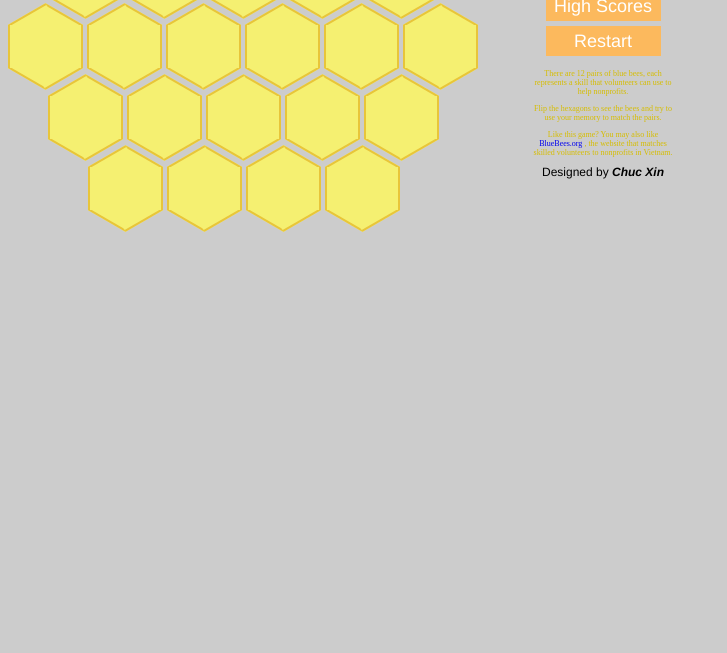
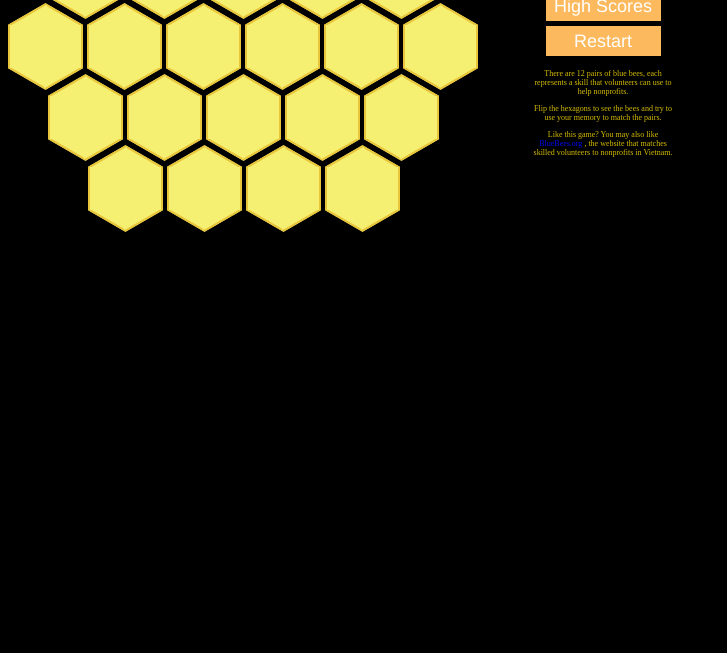
Before and after one commit to chucxin/bee_game, a plain HTML site: page index.html in a window 1280 px wide. Shown: the part 147-800 px from the top of the page, without its empty margins (0-727 px from the left). Drawn offline with nearby package versions, Linux system fonts and the light colour scheme; a script that the page names is missing.

Commit message:
commit bee.css

```diff
--- a/bee.css
+++ b/bee.css
@@ -1,5 +1,5 @@
 body {
-	background-color: #cccccc;
+	background-color: #000000;
 }
 
 #allgame {
```
